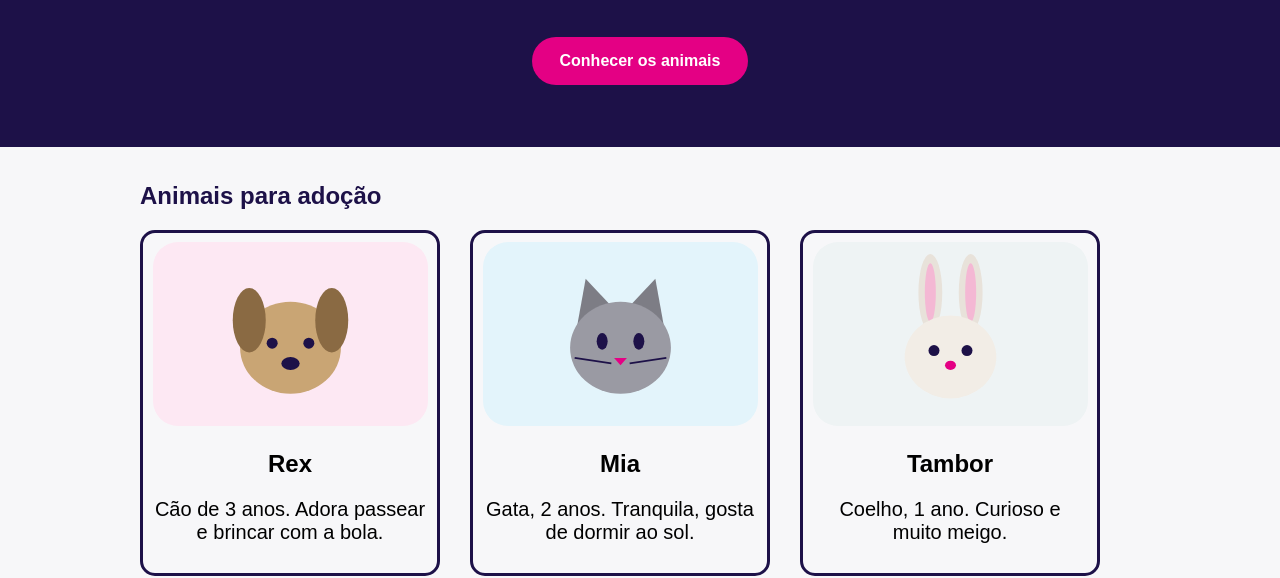
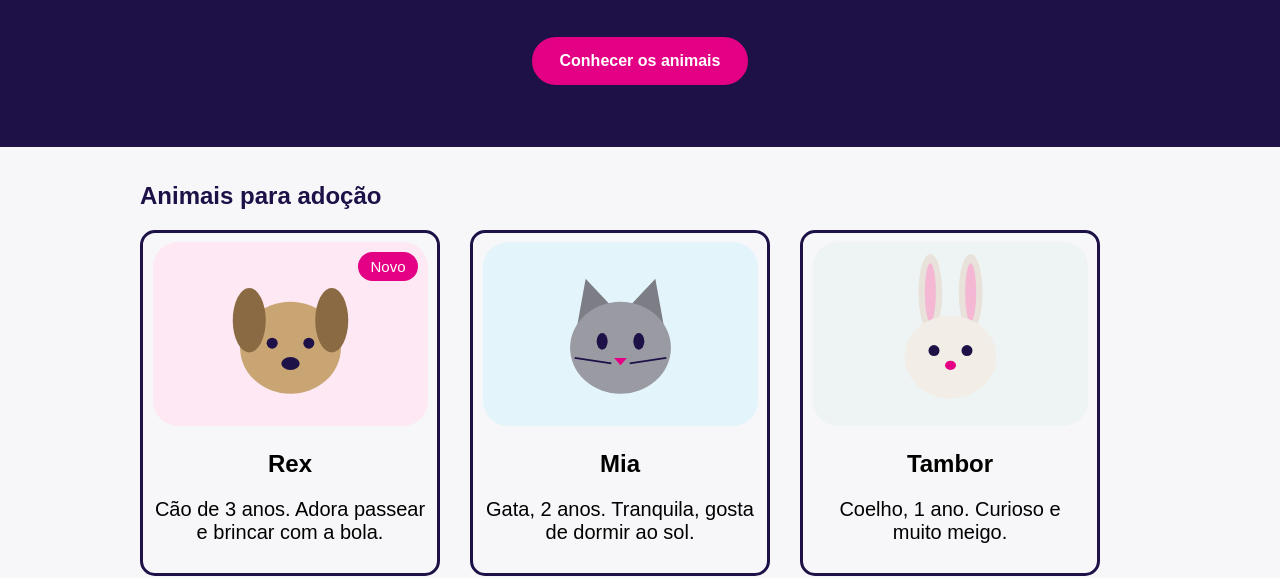
Before and after one commit to emicoelho/CESAE, a plain HTML site: page FP_WEB/PROJETO-PATAS-AMIGAS/HTML/index.html in a window 1280 px wide. Shown: the part 243-821 px from the top of the page. Drawn offline with Linux system fonts and the light colour scheme.

Commit message:
Versao final
Versao final

```diff
--- a/FP_WEB/PROJETO-PATAS-AMIGAS/CSS/style.css
+++ b/FP_WEB/PROJETO-PATAS-AMIGAS/CSS/style.css
@@ -117,6 +117,22 @@ button.button[type="submit"]{
     box-sizing: border-box; /* Inclui o padding e a borda na largura total */
 }
 
+.card-image{
+    position: relative;
+    display: inline-block;
+}
+
+.tag-new{
+    position: absolute;
+    top: 10px;
+    right: 10px;
+    background-color: #e40084;
+    color: white;
+    padding: 6px 12px;
+    border-radius: 15px;
+    font-size: 15px;
+}
+
 
 
 /*TITULOS SECUNDARIOS*/
--- a/FP_WEB/PROJETO-PATAS-AMIGAS/HTML/index.html
+++ b/FP_WEB/PROJETO-PATAS-AMIGAS/HTML/index.html
@@ -44,7 +44,10 @@
                 <div class="animais">
 
                     <div class="card">
-                        <img src="../IMAGES/cao.svg" class="card-img">
+                        <div class="card-image">
+                            <img src="../IMAGES/cao.svg" class="card-img">
+                            <span class="tag-new">Novo</span>
+                        </div>
                         <h1>Rex</h1>
                         <p>Cão de 3 anos. Adora passear e brincar com a bola.</p>
                     </div>
```
Also changed, not shown: FP_WEB/PROJETO-PATAS-AMIGAS/HTML/adotar.html (+2 -1 lines).
